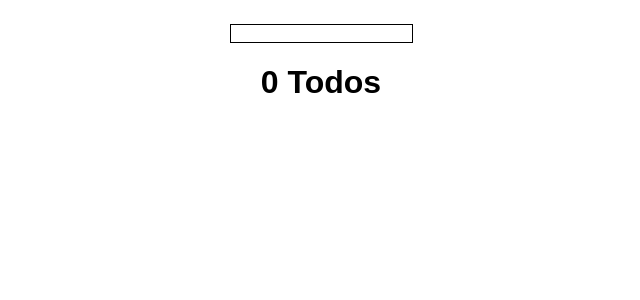
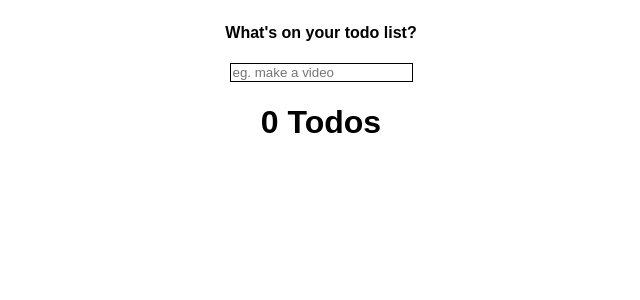
Before and after one commit to NjugunaBrian/todoList-React, a React (Create React App) app: page / in a window 1280 px wide. Shown: the top 300 px of the page, without its empty margins (319-959 px from the left). Built offline with nearby package versions, Linux system fonts and the light colour scheme.

Commit message:
style: user interface

```diff
--- a/src/App.css
+++ b/src/App.css
@@ -3,9 +3,13 @@
   width: auto;
 
 }
-
+.todo-heading{
+  margin-top: 24px;
+  display: flex;
+  justify-content: center;
+}
 .todo-form{
-  margin-top: 24px;
+  margin-top: 5px;
   display: flex;
   justify-content: center;
 }
@@ -59,3 +63,18 @@ h1{
 .icon-edit.completed {
   pointer-events: none;
 }
+
+@media screen and (max-width: 600px){
+  .Todo{
+    width: 75%;
+  }
+  .icon-edit{
+    margin: 3px;
+  }
+  .icon-delete{
+    margin: 3px;
+  }
+  .icons{
+    flex-wrap: wrap;
+  }
+}
--- a/src/components/Todo.js
+++ b/src/components/Todo.js
@@ -7,7 +7,7 @@ function Todo({task, deleteTodo, editTodo, toggleComplete}) {
   return (
     <div className="Todo">
         <p className={`${task.completed ? 'completed' : 'incompleted'}`} onClick={() => toggleComplete(task.id)}>{task.task}</p>
-        <div>
+        <div className="icons">
         <FontAwesomeIcon icon={faPenToSquare} className="icon-edit" onClick={() => editTodo(task.id)}/>
         <FontAwesomeIcon icon={faTrash} className="icon-delete" onClick={() => deleteTodo(task.id)}/>
         </div>
--- a/src/components/TodoWrapper.js
+++ b/src/components/TodoWrapper.js
@@ -91,8 +91,9 @@ function TodoWrapper() {
   return (
     <>
       <div>
+        <h4 className='todo-heading'>What's on your todo list?</h4>
         <form onSubmit={handleSubmit} className='todo-form'>
-          <input className='todo-input' type='text' id='createtodo' name='createtodo' value={value} onChange={(e) => setValue(e.target.value)} />
+          <input className='todo-input' type='text' id='createtodo' name='createtodo' value={value} onChange={(e) => setValue(e.target.value)} placeholder='eg. make a video' />
         </form>
         <DragDropContext onDragEnd={handleDragDrop}>
           {todos.length === 1 ? (
```
